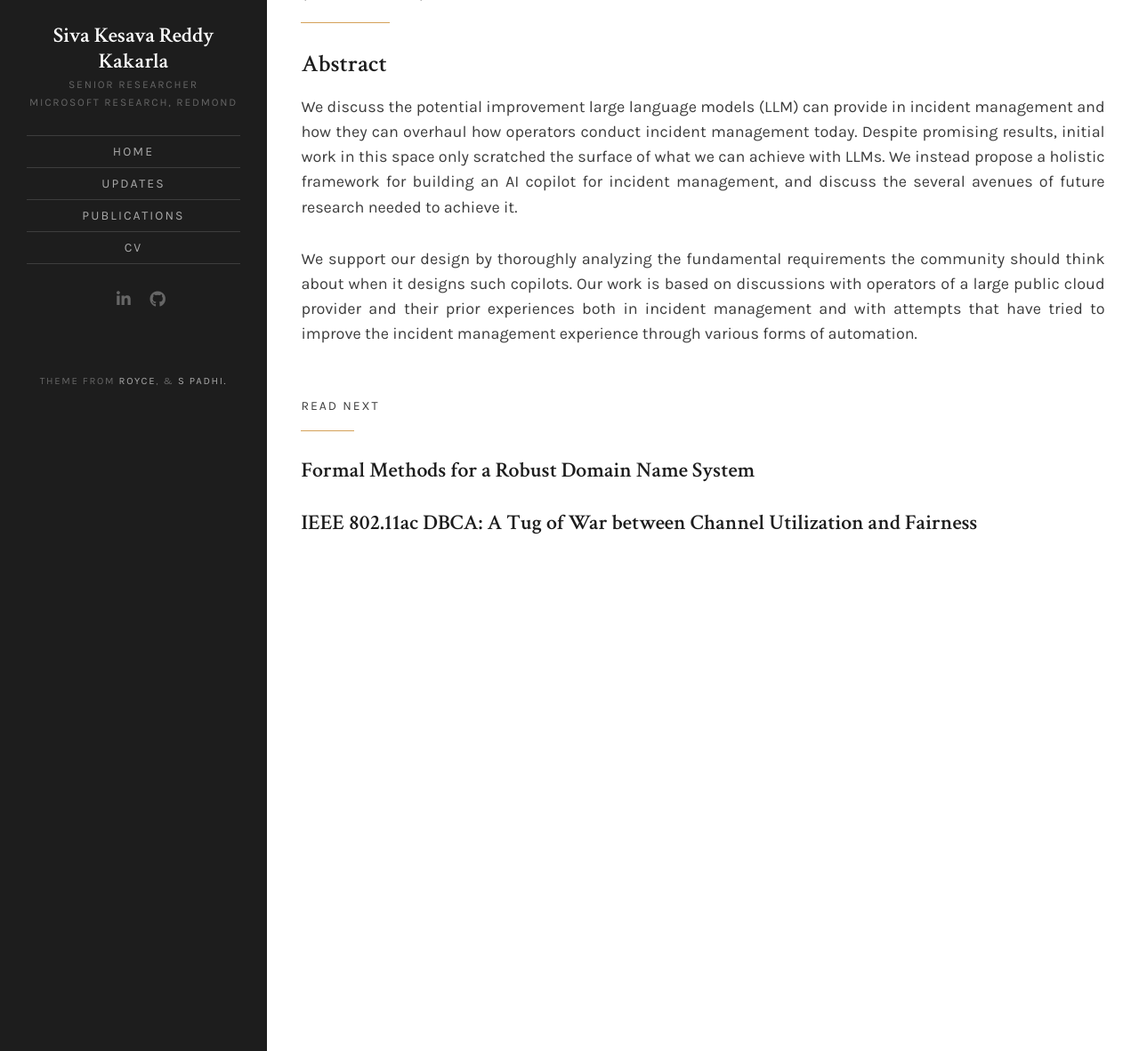
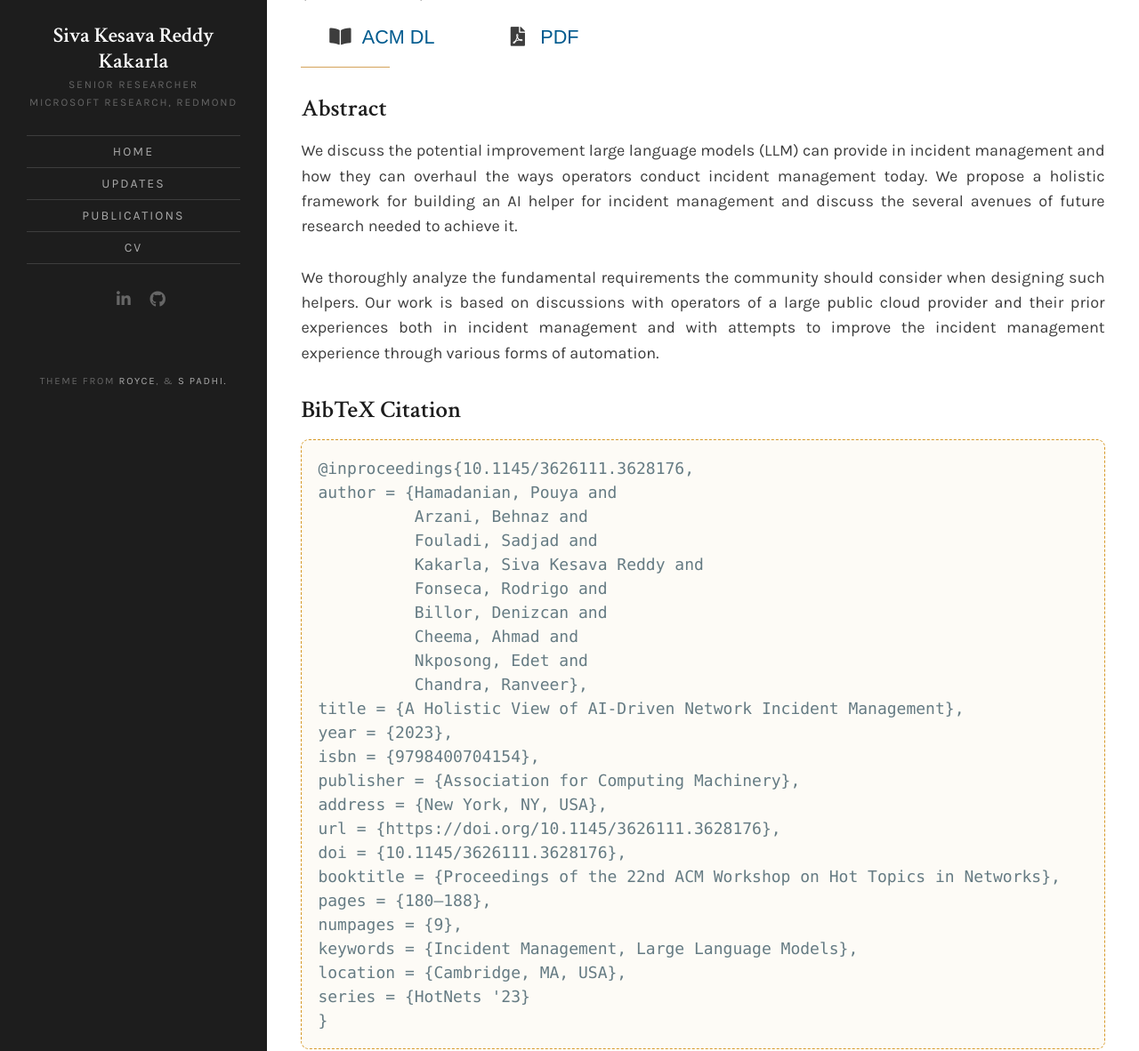
Before and after one commit to SivaKesava1/sivakesava1.github.io, a Jekyll site: the page built from _projects/10-hotnets.md, in a window 1280 px wide and 1400 px high, cut to the strip 218-1400 px from the top of the window. Shown: the whole strip at 89% size. Built offline with Jekyll 4.4.1, drawn with Linux system fonts in a browser that asks for light colours; nearby versions of some CDN libraries; a style sheet for code colours, icons or effects is not loaded.

Commit message:
Hotnets paper added

````diff
--- a/_projects/10-hotnets.md
+++ b/_projects/10-hotnets.md
@@ -8,18 +8,53 @@ Fonseca, Denizcan Billor, Ahmad Cheema, Edet Nkposong, '[Ranveer Chandra]']
 
 year: 2023
 
+DOI:
+    target: ACM DL
+    link: 'https://doi.org/10.1145/3626111.3628176'
+
 target:
     short: HotNets
     full: 'Proceedings of the 22&hairsp;<sup>nd</sup> ACM Workshop on Hot Topics in Networks, 2023'
     link: 'https://conferences.sigcomm.org/hotnets/2023/'
 
+links:
+    PDF: '%BASE_URL%/assets/pdf/hotnets23_llms.pdf'
+
 ---
 
 #### Abstract
 
-We discuss the potential improvement large language models (LLM) can provide in incident management and how they can overhaul how operators conduct incident management today. Despite promising results, initial work in this space only scratched the surface of what we can achieve with LLMs. We instead propose a holistic framework for building an AI copilot for incident management, and discuss the several avenues of future research needed to achieve it.
+We discuss the potential improvement large language models (LLM) can provide in incident management and how they can overhaul the ways operators conduct incident management today. We propose a holistic framework for building an AI helper for incident management and discuss the several avenues of future research needed to achieve it.
 
-We support our design by thoroughly analyzing the fundamental requirements the community should think about when it designs such copilots. Our work is based on discussions with operators of a large public cloud provider and their prior experiences both in incident management and with attempts that have tried to improve the incident management experience through various forms of automation.
-
+We thoroughly analyze the fundamental requirements the community should consider when designing such helpers. Our work is based on discussions with operators of a large public cloud provider and their prior experiences both in incident management and with attempts to improve the incident management experience through various forms of automation.
 
 {% include common_links.md %}
+
+#### BibTeX Citation
+
+```bibtex {% raw %}
+@inproceedings{10.1145/3626111.3628176,
+author = {Hamadanian, Pouya and
+          Arzani, Behnaz and
+          Fouladi, Sadjad and
+          Kakarla, Siva Kesava Reddy and
+          Fonseca, Rodrigo and
+          Billor, Denizcan and
+          Cheema, Ahmad and
+          Nkposong, Edet and
+          Chandra, Ranveer},
+title = {A Holistic View of AI-Driven Network Incident Management},
+year = {2023},
+isbn = {9798400704154},
+publisher = {Association for Computing Machinery},
+address = {New York, NY, USA},
+url = {https://doi.org/10.1145/3626111.3628176},
+doi = {10.1145/3626111.3628176},
+booktitle = {Proceedings of the 22nd ACM Workshop on Hot Topics in Networks},
+pages = {180–188},
+numpages = {9},
+keywords = {Incident Management, Large Language Models},
+location = {Cambridge, MA, USA},
+series = {HotNets '23}
+}
+{% endraw %} ```
````
Also changed, not shown: 1 other file.
